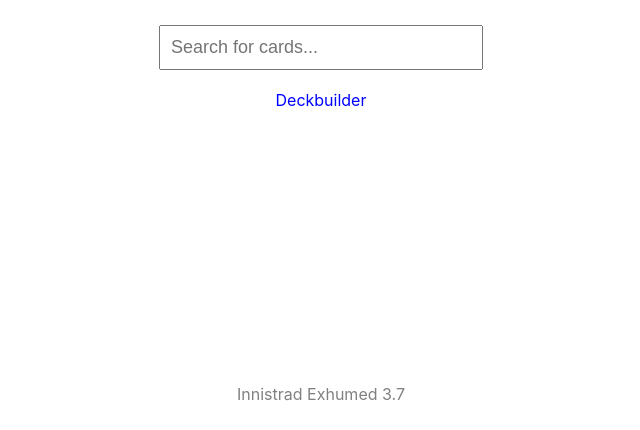
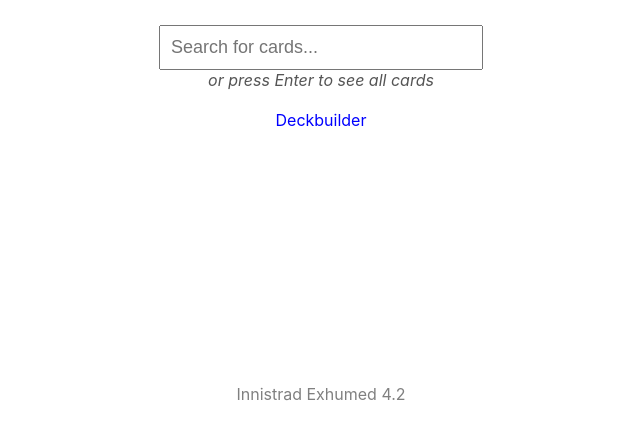
Before and after one commit to ciderwolf/custom-set-view, a Vue app: page / in a window 1280 px wide. Shown: the part 367-797 px from the top of the page, without its empty margins (319-959 px from the left). Built offline with nearby package versions, Linux system fonts and the light colour scheme.

Commit message:
Use local router-links

```diff
--- a/src/views/Deckbuilder.vue
+++ b/src/views/Deckbuilder.vue
@@ -1,9 +1,9 @@
 <template>
   <div>
     <div id="title">
-      <a href="/"><img src="@/assets/heron_small.png" id="heron-logo" /></a>
+      <router-link to="/"><img src="@/assets/heron_small.png" id="heron-logo" /></router-link>
       <h1>Deckbuilder</h1>
-      <a href="/search">Search for Cards</a>
+      <router-link to="/search">Search for Cards</router-link>
       <img src="@/assets/gear.svg" id="options-button" @click="showModal()">
     </div>
     <h2>{{ $store.currentDeckName }}
--- a/src/views/Home.vue
+++ b/src/views/Home.vue
@@ -4,8 +4,9 @@
     <form @submit="search">
       <input type="text" placeholder="Search for cards..." v-model="searchText" id="search-field">
     </form>
+    <i class="nav-hint">or press Enter to see all cards</i>
     <router-link to="/deckbuilder">Deckbuilder</router-link>
-    <p class="version">Innistrad Exhumed 3.7</p>
+    <p class="version">Innistrad Exhumed 4.2</p>
   </div>
 </template>
 
@@ -22,6 +23,17 @@ export default {
       this.$router.push(`/search?q=${this.searchText}`);
       e.preventDefault();
     },
+    keyPressed(e) {
+      if (e.keyCode === 13) {
+        this.$router.push(`/search?q=${this.searchText}`);
+      }
+    },
+  },
+  created() {
+    window.addEventListener('keypress', this.keyPressed);
+  },
+  destroyed() {
+    window.removeEventListener('keypress', this.keyPressed);
   },
   components: {
   },
@@ -36,6 +48,10 @@ export default {
   align-items: center;
   display: flex;
   flex-direction: column;
+}
+
+.nav-hint {
+  color: #555;
 }
 
 #search-field {
--- a/src/views/SyntaxHelp.vue
+++ b/src/views/SyntaxHelp.vue
@@ -5,8 +5,8 @@
       <h1>Search Syntax</h1>
     </div>
     <div id="navigation">
-      <a href="/search">Search</a>
-      <a href="/search/advanced/"><i>Advanced Search</i></a>
+      <router-link to="/search">Search</router-link>
+      <router-link to="/search/advanced/"><i>Advanced Search</i></router-link>
     </div>
     <div class="modifier">
       <h3>Card Colors</h3>
```
